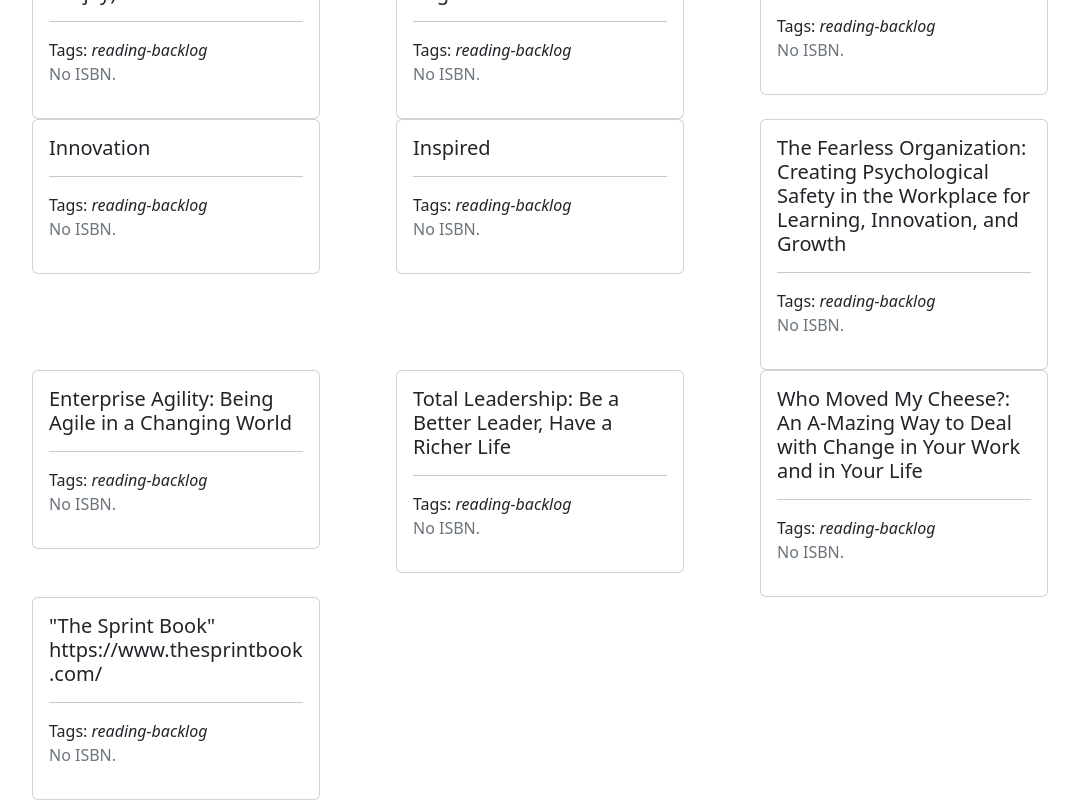
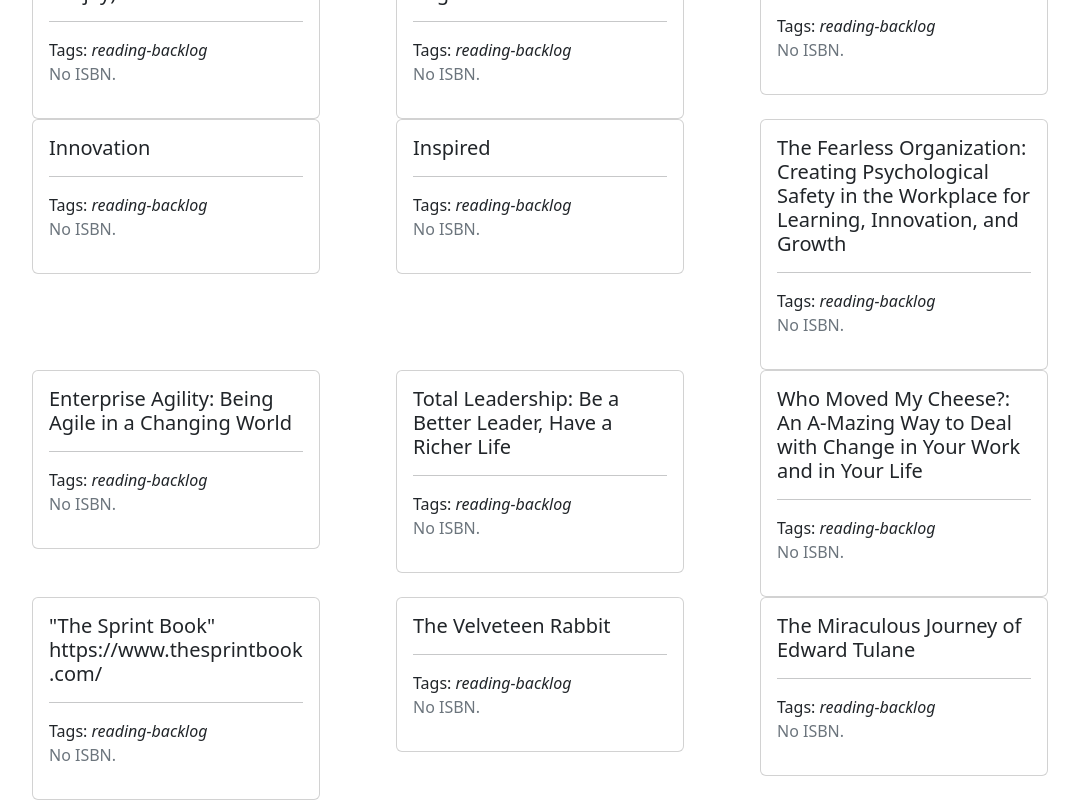
Before and after one commit to meltingscales/henrypost.net, a React (Create React App) app: page /fun/books in a window 1280 px wide. Shown: the part 3791-4591 px from the top of the page, without its empty margins (74-1153 px from the left). Built offline with nearby package versions, Linux system fonts and the light colour scheme.

Commit message:
add movies and books

```diff
--- a/src/data/modelbound/sampleBooks.ts
+++ b/src/data/modelbound/sampleBooks.ts
@@ -98,6 +98,11 @@
 "The Sprint Book" https://www.thesprintbook.com/
 
 
+# from L. A.
+The Velveteen Rabbit
+The Miraculous Journey of Edward Tulane
+
+
 `.split('\n') //split by newline
     .filter((it) => it.length > 0) //ignore empty strings
     .filter((it) => it.trim()[0] != '#') //ignore comments (start with #)
```
Also changed, not shown: src/pages/fun/Movies.txt (added).
